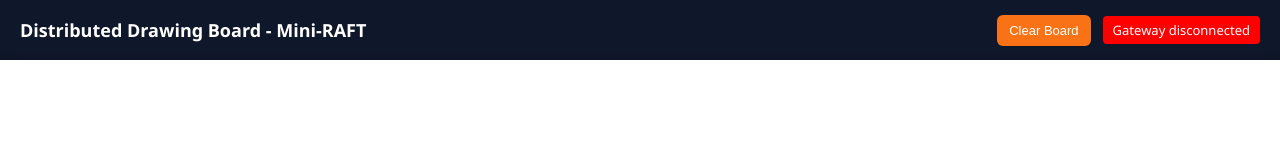
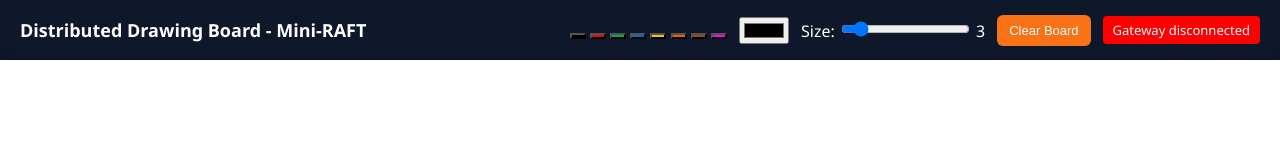
Before and after one commit to PRAJWAL-RV27/MiniRAFT, a plain HTML site: page frontend/index.html in a window 1280 px wide. Drawn offline with Linux system fonts and the light colour scheme.

Commit message:
Added color palette and size control to the toolbar

```diff
--- a/frontend/index.html
+++ b/frontend/index.html
@@ -12,6 +12,22 @@
 <div class="topbar">
     <h2>Distributed Drawing Board - Mini-RAFT</h2>
     <div class="toolbar-actions">
+        <div class="color-palette">
+            <button class="color-btn" data-color="#000000" style="background-color: #000000;" title="Black"></button>
+            <button class="color-btn" data-color="#FF0000" style="background-color: #FF0000;" title="Red"></button>
+            <button class="color-btn" data-color="#00B050" style="background-color: #00B050;" title="Green"></button>
+            <button class="color-btn" data-color="#0070C0" style="background-color: #0070C0;" title="Blue"></button>
+            <button class="color-btn" data-color="#FFC000" style="background-color: #FFC000;" title="Yellow"></button>
+            <button class="color-btn" data-color="#FF5C00" style="background-color: #FF5C00;" title="Orange"></button>
+            <button class="color-btn" data-color="#9E480E" style="background-color: #9E480E;" title="Brown"></button>
+            <button class="color-btn" data-color="#FF00FF" style="background-color: #FF00FF;" title="Magenta"></button>
+        </div>
+        <input type="color" id="colorPicker" title="Custom Color">
+        <div class="size-control">
+            <label for="penSize">Size:</label>
+            <input type="range" id="penSize" min="1" max="20" value="3" title="Pen Size">
+            <span id="sizeDisplay">3</span>
+        </div>
         <button id="clearBoard" type="button">Clear Board</button>
         <span id="status">Connecting...</span>
     </div>
```
